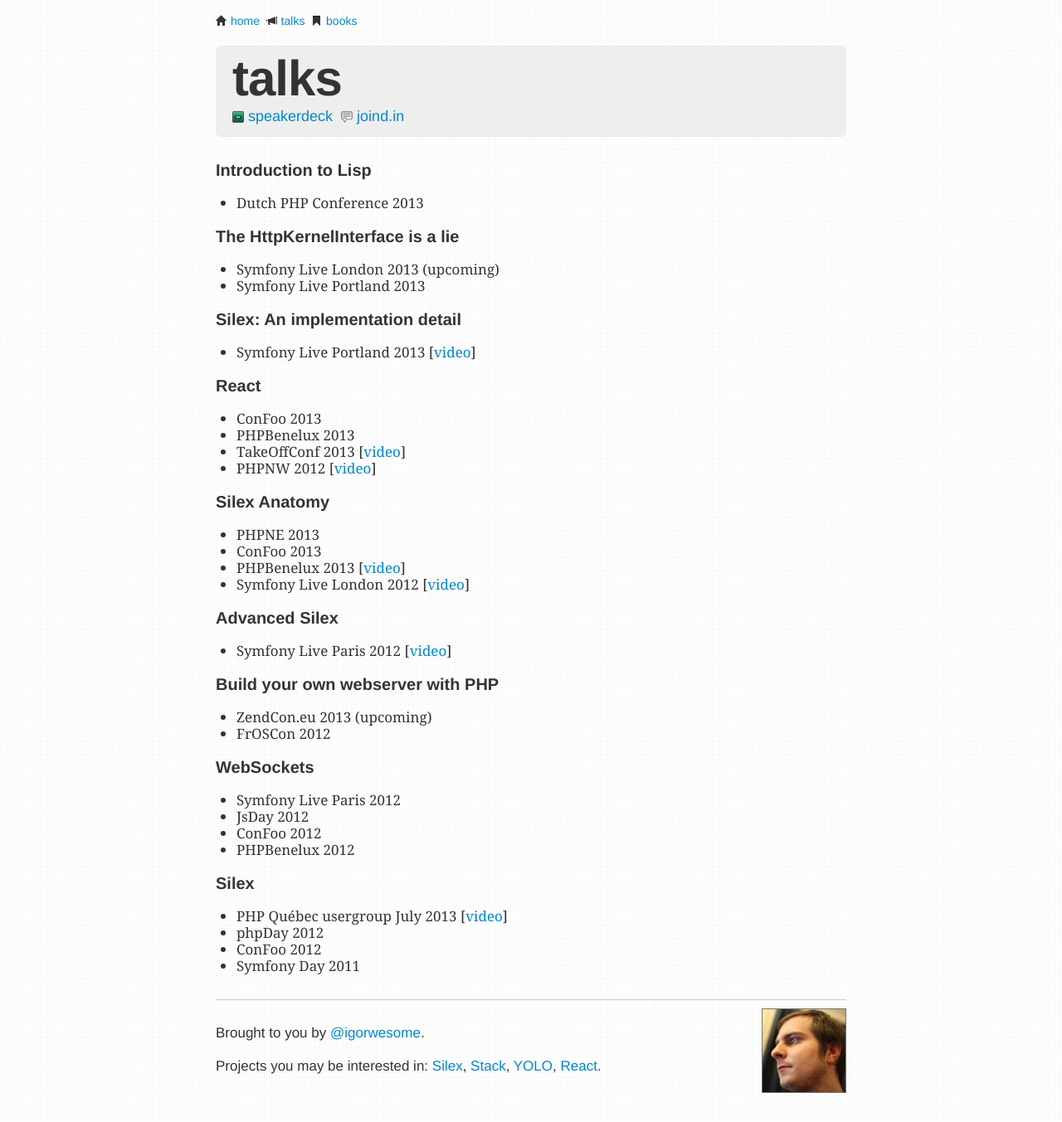
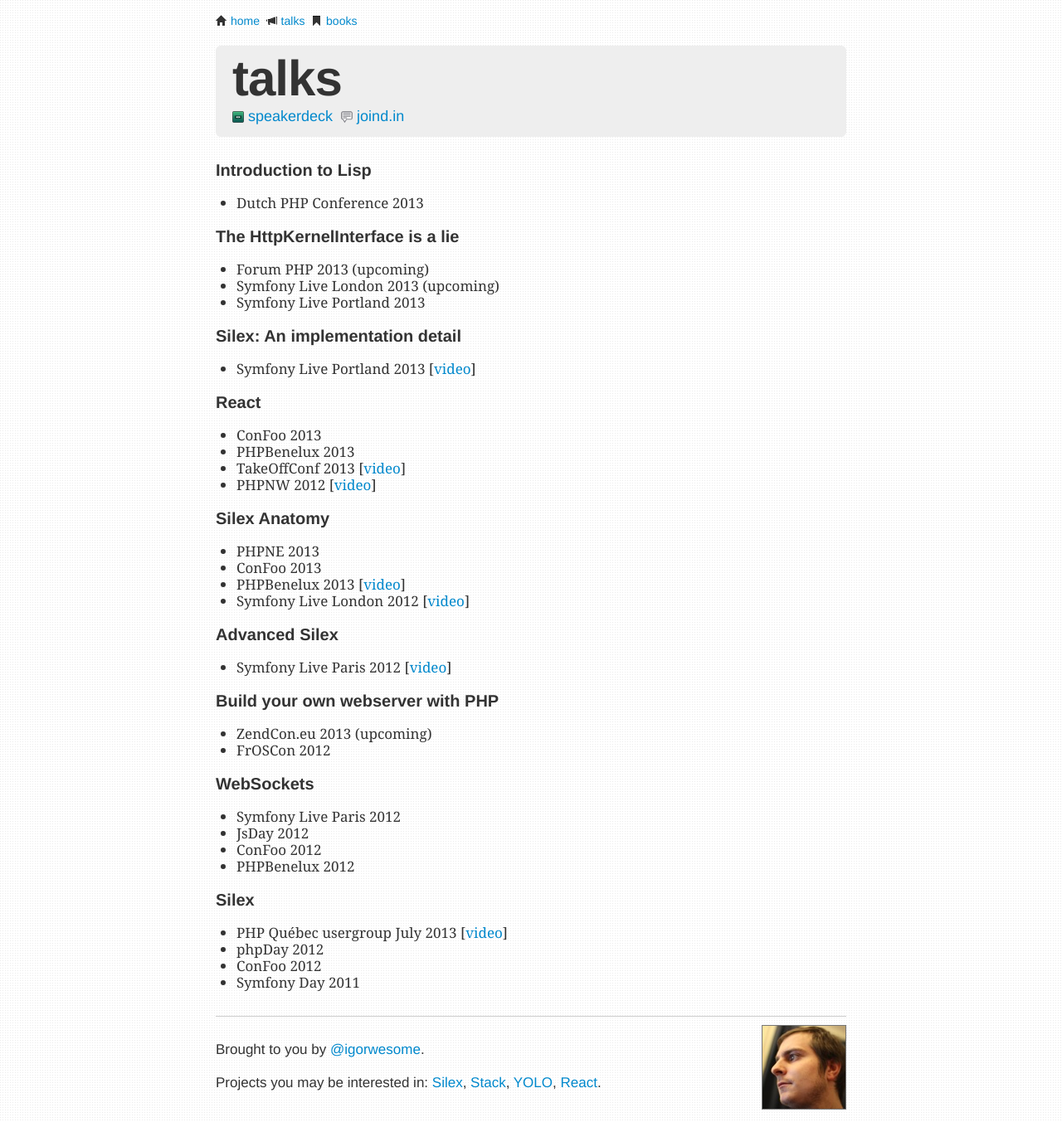
Before and after one commit to igorw/weblog, a Jekyll site: the page built from talks.md, in a window 1280 px wide. Shown: the whole page at 83% size. Built offline with Jekyll 4.4.1, drawn with Linux system fonts in a browser that asks for light colours; Markdown is read by kramdown in place of the engine named in the settings.

Commit message:
Add Forum PHP to upcoming talks

```diff
--- a/talks.md
+++ b/talks.md
@@ -17,6 +17,7 @@
 
 ### The HttpKernelInterface is a lie
 
+* Forum PHP 2013 (upcoming)
 * Symfony Live London 2013 (upcoming)
 * Symfony Live Portland 2013
 
```
